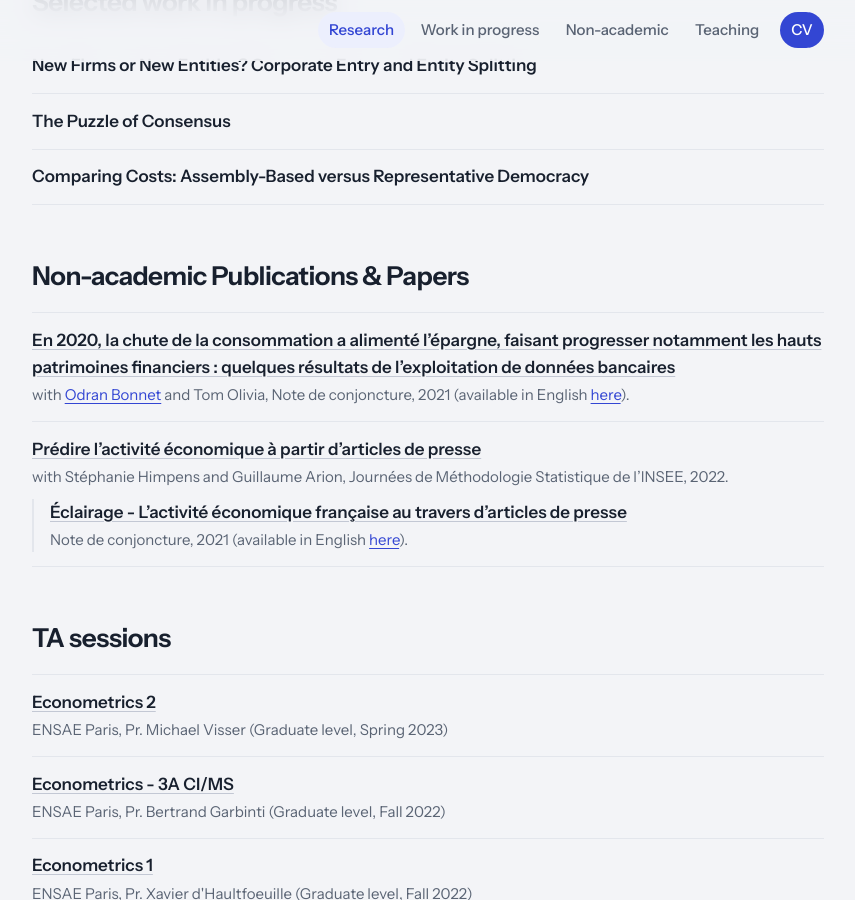
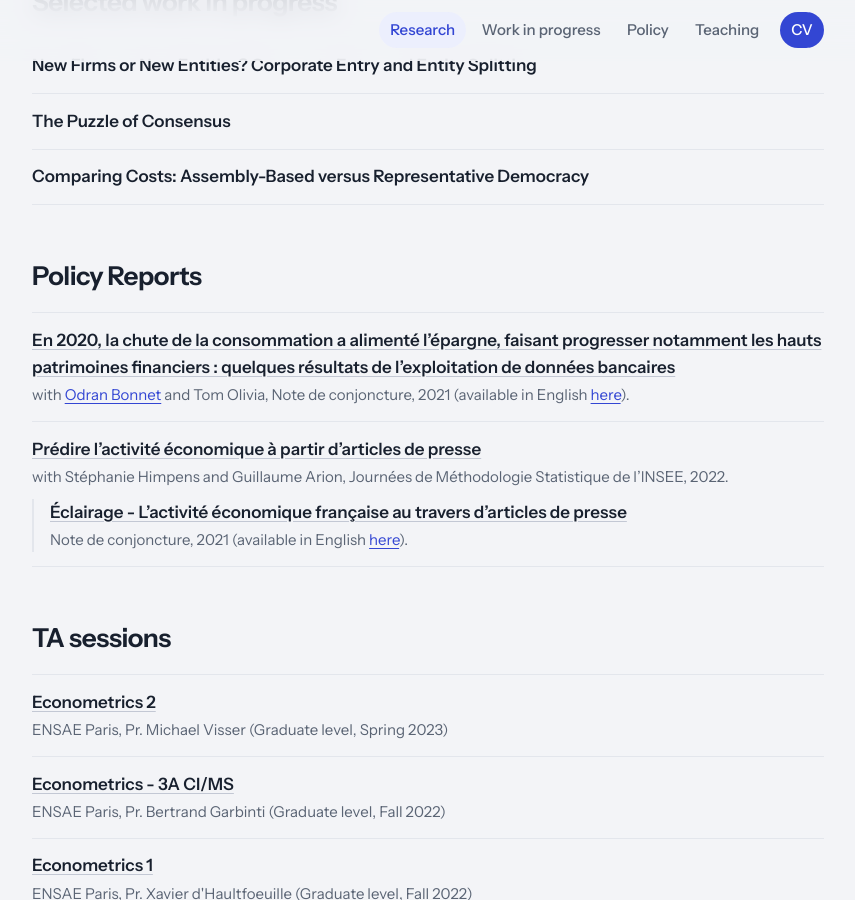
Before and after one commit to ValentinTheo/valentintheo.github.io, a Jekyll site: the page built from index.md, in a window 1280 px wide and 900 px high, scrolled down 1292 px. Shown: the whole window, without its empty margins (212-1067 px from the left). Built offline with Jekyll 4.4.1, drawn with Linux system fonts in a browser that asks for light colours.

Commit message:
update sections' names

```diff
--- a/_layouts/home.html
+++ b/_layouts/home.html
@@ -30,7 +30,7 @@
         <ul>
           <li><a href="#research"><span class="label-long">Research</span><span class="label-short">Papers</span></a></li>
           <li><a href="#work-in-progress"><span class="label-long">Work in progress</span><span class="label-short">In progress</span></a></li>
-          <li><a href="#non-academic">Non-academic</a></li>
+          <li><a href="#non-academic">Policy</a></li>
           <li><a href="#teaching">Teaching</a></li>
           <li><a class="nav-cv" href="{{ site.author.cv | relative_url }}" target="_blank" rel="noopener">CV</a></li>
         </ul>
@@ -158,7 +158,7 @@
     </section>
 
     <section id="non-academic" class="block" aria-labelledby="non-academic-title">
-      <h2 id="non-academic-title">Non-academic Publications &amp; Papers</h2>
+      <h2 id="non-academic-title">Policy Reports</h2>
       <ul class="simple-list">
         {% for item in site.data.non_academic %}
         <li>
```
